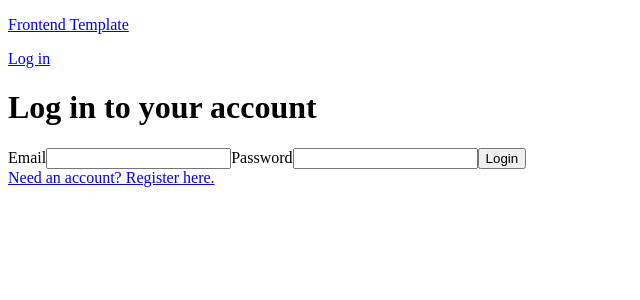
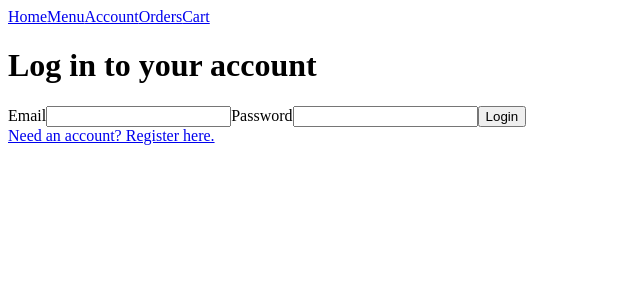
Before and after one commit to kevinongg/mizubox-frontend, a React (Vite) app: page /login in a window 1280 px wide. Shown: the top 300 px of the page, without its empty margins (0-640 px from the left). Built offline with nearby package versions, Linux system fonts and the light colour scheme; no server answers.

Commit message:
update navbar and add new pages

```diff
--- a/src/App.jsx
+++ b/src/App.jsx
@@ -8,11 +8,13 @@ import ProtectedRoutes from "./auth/ProtectedRoutes";
 
 // Public pages
 import HomePage from "./pages/HomePage";
-import Error404 from "./pages/Error404";
+import Error404 from "./Error404";
 
 // Protected pages
-import Dashboard from "./pages/Dashboard";
-import Profile from "./pages/Profile";
+import Orders from "./pages/Orders";
+import Account from "./pages/Account";
+import Menu from "./pages/Menu/Menu";
+import Cart from "./pages/Cart";
 
 export default function App() {
   return (
@@ -21,10 +23,12 @@ export default function App() {
         <Route index element={<HomePage />} />
         <Route path="/register" element={<Register />} />
         <Route path="/login" element={<Login />} />
+        <Route path="/menu" element={<Menu />} />
 
         <Route element={<ProtectedRoutes />}>
-          <Route path="/dashboard" element={<Dashboard />} />
-          <Route path="/profile" element={<Profile />} />
+          <Route path="/account" element={<Account />} />
+          <Route path="/orders" element={<Orders />} />
+          <Route path="/cart" element={<Cart />} />
         </Route>
 
         <Route path="*" element={<Error404 />} />
--- a/src/layout/Navbar.jsx
+++ b/src/layout/Navbar.jsx
@@ -1,21 +1,22 @@
 import { NavLink } from "react-router";
-
 import { useAuth } from "../auth/AuthContext";
 
-export default function Navbar() {
+const Navbar = () => {
   const { token, logout } = useAuth();
+  // remember to use icons for the navbar
   return (
-    <header id="navbar">
-      <NavLink id="brand" to="/">
-        <p>Frontend Template</p>
-      </NavLink>
+    <header>
       <nav>
-        {token ? (
-          <button onClick={logout}>Log out</button>
-        ) : (
-          <NavLink to="/login">Log in</NavLink>
-        )}
+        <div>
+          <NavLink to="/">Home</NavLink>
+          <NavLink to="/menu">Menu</NavLink>
+          <NavLink to="/account">Account</NavLink>
+          <NavLink to="/orders">Orders</NavLink>
+          <NavLink to="/cart">Cart</NavLink>
+        </div>
       </nav>
     </header>
   );
-}
+};
+
+export default Navbar;
--- a/src/pages/Profile.jsx
+++ b/src/pages/Account.jsx
@@ -1,7 +1,16 @@
+import { NavLink } from "react-router";
+import { useAuth } from "../auth/AuthContext";
+
 const Profile = () => {
+  const { logout } = useAuth();
   return (
     <div>
       <h1>Profile</h1>
+      <h2>
+        <NavLink to="/" onClick={logout}>
+          Logout
+        </NavLink>
+      </h2>
       <p>
         Welcome to your profile. Here you will be able to view all your personal
         details
--- /dev/null
+++ b/src/pages/Cart.jsx
@@ -0,0 +1,5 @@
+const Cart = () => {
+  return <div>Cart</div>;
+};
+
+export default Cart;
--- /dev/null
+++ b/src/pages/Menu/Menu.jsx
@@ -0,0 +1,5 @@
+const Menu = () => {
+  return <div>Menu</div>;
+};
+
+export default Menu;
--- a/src/pages/Dashboard.jsx
+++ b/src/pages/Orders.jsx
@@ -9,7 +9,7 @@ const Dashboard = () => {
 
   return (
     <div>
-      <h1>Dashboard</h1>
+      <h1>Orders</h1>
       <p>Welcome to your dashboard! Here are your current orders:</p>
 
       {!orders || !orders.length === 0 ? (
@@ -23,7 +23,6 @@ const Dashboard = () => {
                 <div>{order.created_at}</div>
                 <div>{order.total_price}</div>
                 <div>{order.status}</div>
-                <strong>{order.box_type}</strong> × {order.quantity}
               </li>
             );
           })}
```
Also changed, not shown: src/Error404.jsx (renamed from src/pages/Error404.jsx).
